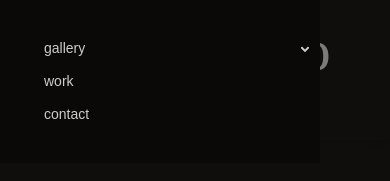
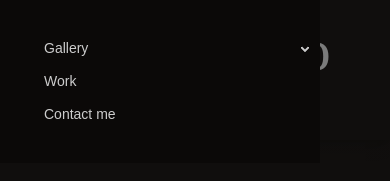
Before and after one commit to rvrutan/esra-photo, a React (Vite) app: page / in a window 390 px wide. Both pictures are taken after a click on the label 195 px from the left and 100 px from the top of the page. Shown: the top 181 px of the page. Built offline with nearby package versions, Linux system fonts and the light colour scheme; a web font is replaced by a local one.

Commit message:
update navbar for mobile

```diff
--- a/src/components/Navbar.jsx
+++ b/src/components/Navbar.jsx
@@ -71,21 +71,21 @@ function Navbar() {
           <ul className="menu p-4 w-80 ">
             <li>
               <details>
-                <summary>gallery</summary>
+                <summary>Gallery</summary>
                 <ul>
                   <li>
                     <Link to="/personal" onClick={closeDrawer}>
-                      personal
+                      Personal
                     </Link>
                   </li>
                   <li>
                     <Link to="/wedding" onClick={closeDrawer}>
-                      wedding
+                      Wedding
                     </Link>
                   </li>
                   <li>
                     <Link to="/medical" onClick={closeDrawer}>
-                      medical
+                      Medical
                     </Link>
                   </li>
                 </ul>
@@ -93,12 +93,12 @@ function Navbar() {
             </li>
             <li>
               <Link to="/work" onClick={closeDrawer}>
-                work
+                Work
               </Link>
             </li>
             <li>
               <Link to="/contact" onClick={closeDrawer}>
-                contact
+                Contact me
               </Link>
             </li>
           </ul>
```
